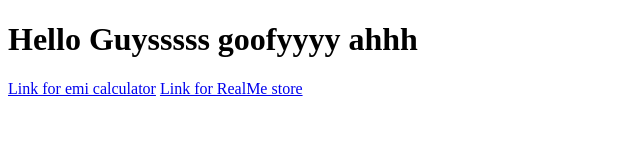
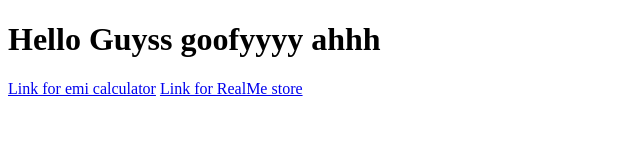
Before and after one commit to SuriyaRai/Web_projects, a plain HTML site: page index.html in a window 1280 px wide. Shown: the whole page, without its empty margins (0-640 px from the left). Drawn offline with Linux system fonts and the light colour scheme.

Commit message:
Update index.html

```diff
--- a/index.html
+++ b/index.html
@@ -6,7 +6,7 @@
     <title>Document</title>
 </head>
 <body>
-    <h1>Hello Guysssss goofyyyy ahhh</h1>
+    <h1>Hello Guyss goofyyyy ahhh</h1>
     <a href="./emi_calculator" target="_blank">Link for emi calculator</a>
     <a href="./real-me" target="_blank">Link for RealMe store</a>
 </body>
```
